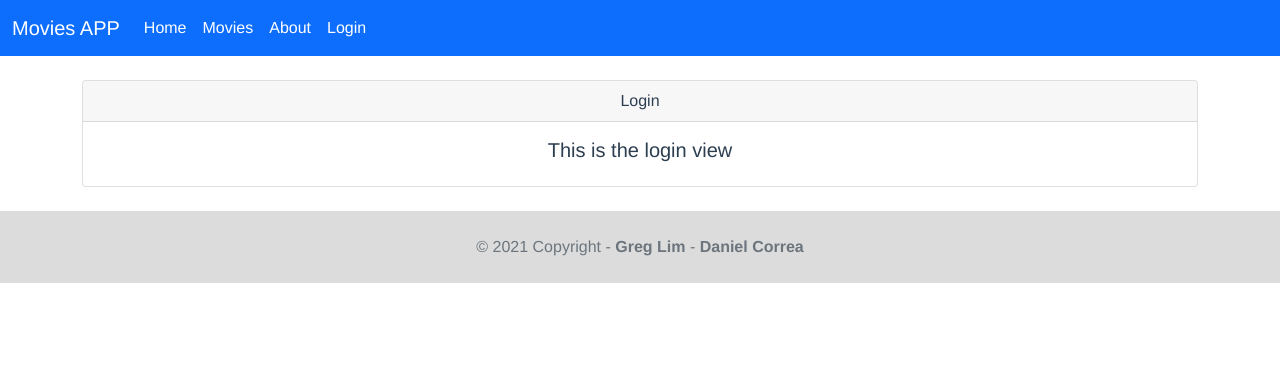
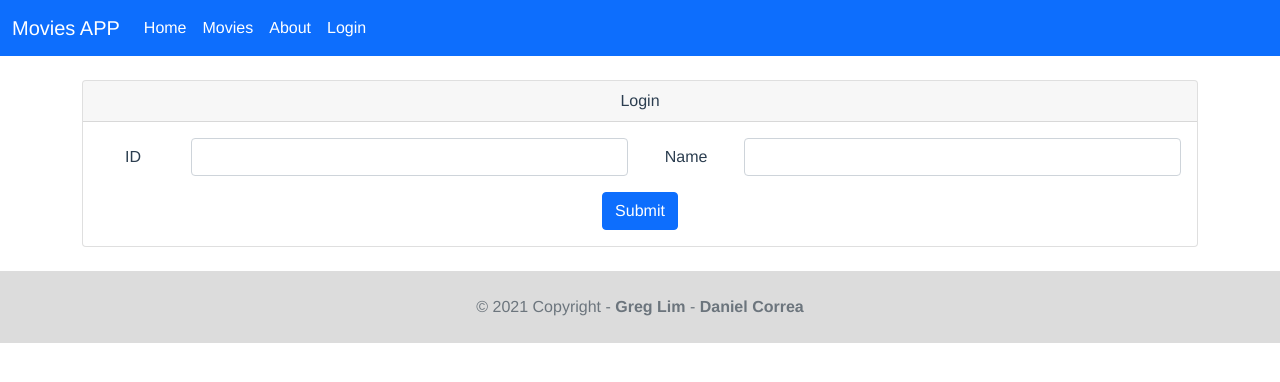
Before and after one commit to danielgara/bookmevn, a Vue app in the folder frontend/: page /login in a window 1280 px wide. Shown: the top 382 px of the page. Built offline with nearby package versions, Linux system fonts and the light colour scheme.

Commit message:
imp: chapter 23

```diff
--- a/frontend/src/App.vue
+++ b/frontend/src/App.vue
@@ -20,9 +20,12 @@
             <router-link to="/about" class="nav-link active">
               About
             </router-link>
-            <router-link to="/login" class="nav-link active">
+            <router-link v-if="!userData" to="/login" class="nav-link active">
               Login
             </router-link>
+            <a v-if="userData" v-on:click="logout()" class="nav-link active pointer">
+              Logout ({{ userData }})
+            </a>
           </div>
         </div>
       </div>
@@ -54,6 +57,19 @@
 <script>
 export default {
   name: 'App',
+  computed: {
+    userData() {
+      if (this.$store.state.user.id) {
+        return `${this.$store.state.user.id} - ${this.$store.state.user.name}`;
+      }
+      return '';
+    },
+  },
+  methods: {
+    logout() {
+      this.$store.commit('disconnect');
+    },
+  },
 };
 </script>
 
@@ -65,4 +81,8 @@ export default {
   text-align: center;
   color: #2c3e50;
 }
+
+.pointer{
+  cursor:pointer;
+}
 </style>
--- a/frontend/src/views/Login.vue
+++ b/frontend/src/views/Login.vue
@@ -1,16 +1,52 @@
 <template>
-  <div class="card">
-    <div class="card-header">
-      Login
+<div class="card">
+  <div class="card-header">
+    Login
+  </div>
+  <div class="card-body">
+  <form>
+  <div class="row">
+    <div class="col">
+      <div class="mb-3 row">
+        <label class="col-sm-2 col-form-label">ID</label>
+        <div class="col-sm-10">
+          <input v-model="userId" type="number" class="form-control">
+        </div>
+      </div>
     </div>
-    <div class="card-body">
-      <h5 class="card-title">This is the login view</h5>
+    <div class="col">
+      <div class="mb-3 row">
+        <label class="col-sm-2 col-form-label">Name</label>
+        <div class="col-sm-10">
+          <input v-model="userName" type="text" class="form-control">
+        </div>
+      </div>
     </div>
   </div>
+  <a v-on:click="login()" class="btn btn-primary">Submit</a>
+  </form>
+  </div>
+</div>
 </template>
 
 <script>
 export default {
   name: 'Login',
+  data() {
+    return {
+      userId: '',
+      userName: '',
+    };
+  },
+  methods: {
+    login() {
+      if (!(this.userId === '' || this.userName === '')) {
+        this.$store.commit('connect', {
+          id: this.userId, name: this.userName,
+        });
+        this.$router.push({ path: '/' });
+      }
+    },
+  },
 };
 </script>
```
